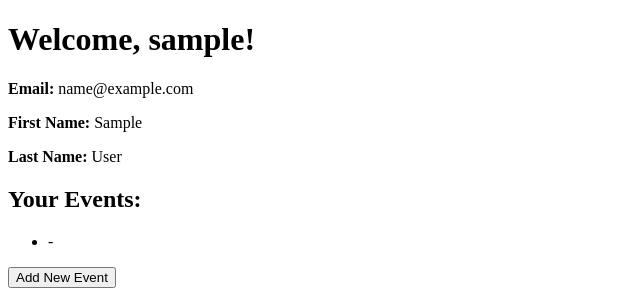
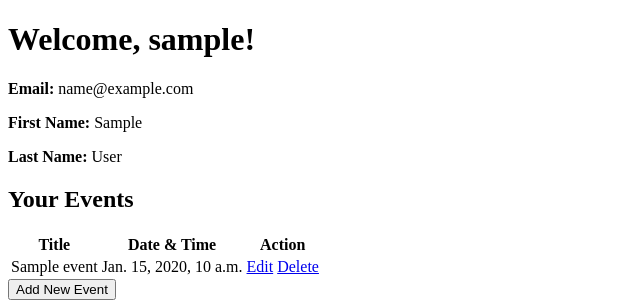
Before and after one commit to SShasholko/College-Event-Ticketing-Platform--Django-e-commerce-project---2-, a Django app: page /profile/ in a window 1280 px wide. Shown: the part 106-411 px from the top of the page, without its empty margins (0-640 px from the left). Run offline with Django 5.2, Linux system fonts and the light colour scheme; a user stored in the database is signed in; tables that the repository leaves empty hold one stand-in row (values such as "Sample post"); some libraries are stand-ins or nearby versions.

Commit message:
Edit and delete events

```diff
--- a/event_ticketing/event_ticketing/urls.py
+++ b/event_ticketing/event_ticketing/urls.py
@@ -22,6 +22,10 @@ from django.urls import path
 from django.views.generic.base import RedirectView
 from . import views
 from events import views
+from events.views import profile_view, edit_event, delete_event
+# from event.views import profile_view, edit_event, delete_event
+# from event_ticketing.event.views import profile_view, edit_event, delete_event
+
 
 
 urlpatterns = [
@@ -38,6 +42,8 @@ urlpatterns = [
 
     path('profile/', views.profile_view, name='profile'),
     path('add-event/', views.add_event, name='add_event'),
+    path('edit-event/<int:event_id>/', edit_event, name='edit_event'),
+    path('delete-event/<int:event_id>/', delete_event, name='delete_event'),
 ] + static(settings.MEDIA_URL, document_root=settings.MEDIA_ROOT)
 
 if settings.DEBUG:
--- a/event_ticketing/events/templates/events/profile.html
+++ b/event_ticketing/events/templates/events/profile.html
@@ -8,14 +8,32 @@
     <p><strong>First Name:</strong> {{ user.first_name }}</p>
     <p><strong>Last Name:</strong> {{ user.last_name }}</p>
 
-    <h2>Your Events:</h2>
-    <ul>
-        {% for event in user_events %}
-            <li>{{ event.name }} - {{ event.date }}</li>
-        {% empty %}
-            <p>No events added yet.</p>
-        {% endfor %}
-    </ul>
+    <h2>Your Events</h2>
+    <table>
+        <thead>
+            <tr>
+                <th>Title</th>
+                <th>Date & Time</th>
+                <th>Action</th>
+            </tr>
+        </thead>
+        <tbody>
+            {% for event in events %}
+            <tr>
+                <td>{{ event.title }}</td>
+                <td>{{ event.date_time }}</td>
+                <td>
+                    <a href="{% url 'edit_event' event.id %}">Edit</a>
+                    <a href="{% url 'delete_event' event.id %}">Delete</a>
+                </td>
+            </tr>
+            {% empty %}
+            <tr>
+                <td colspan="3">No events added yet.</td>
+            </tr>
+            {% endfor %}
+        </tbody>
+    </table>
 
     <a href="{% url 'add_event' %}">
         <button>Add New Event</button>
--- a/event_ticketing/events/urls.py
+++ b/event_ticketing/events/urls.py
@@ -1,5 +1,6 @@
 from django.urls import path, include
 from . import views
+
 
 urlpatterns = [
     # Define the URL for the event detail page
--- a/event_ticketing/events/views.py
+++ b/event_ticketing/events/views.py
@@ -3,6 +3,7 @@ from .models import Event, Ticket, Category
 from .forms import TicketPurchaseForm, EventForm
 from datetime import datetime
 from django.utils import timezone
+from django.contrib import messages
 
 
 
@@ -81,15 +82,12 @@ def ticket_purchase(request, event_id):
 
 
 def profile_view(request):
-
-    user = request.user
-
-    user_events = Event.objects.filter(user=user)
-
-    return render(request, 'events/profile.html', {
-        'user': user,
-        'user_events': user_events,
-    })
+    if request.user.is_authenticated:
+        events = Event.objects.filter(user=request.user)  # Ensure you are filtering by the logged-in user
+        return render(request, 'events/profile.html', {'events': events})
+    else:
+        # Redirect to login or return an appropriate response if user is not authenticated
+        return redirect('/')  # Replace 'login' with your actual login URL name
 
 
 def add_event(request):
@@ -104,3 +102,24 @@ def add_event(request):
         form = EventForm()
 
     return render(request, 'events/add_event.html', {'form': form})
+
+
+def edit_event(request, event_id):
+    event = get_object_or_404(Event, id=event_id, user=request.user)  # Ensure the user can only edit their events
+    if request.method == 'POST':
+        form = EventForm(request.POST, request.FILES, instance=event)
+        if form.is_valid():
+            form.save()
+            return redirect('profile')  # Redirect to the profile page
+    else:
+        form = EventForm(instance=event)
+    return render(request, 'events/edit_event.html', {'form': form})
+
+
+def delete_event(request, event_id):
+    event = get_object_or_404(Event, id=event_id, user=request.user)  # Ensure the user can only delete their events
+    if request.method == 'POST':
+        event.delete()
+        messages.success(request, "Event deleted successfully!")
+        return redirect('profile')  # Redirect to the profile page
+    return render(request, 'events/delete_event.html', {'event': event})
```
Also changed, not shown: event_ticketing/events/templates/events/delete_event.html (added, +13 -0 lines), event_ticketing/events/templates/events/edit_event.html (added, +13 -0 lines), event_ticketing/media/event_images/0-02-0a-1dfcd4cede15a7e41d18a66f079d0682e63a1121aa4991364286ca9cb561725e_e9_1Wlw0DT.jpg (added), event_ticketing/media/event_images/0-02-0a-859bfacd8b6240b9d8e87d613fca94572f84aa0422257fca1f59f98ecf6b6073_bd_sM7QEdt.jpg (added).
